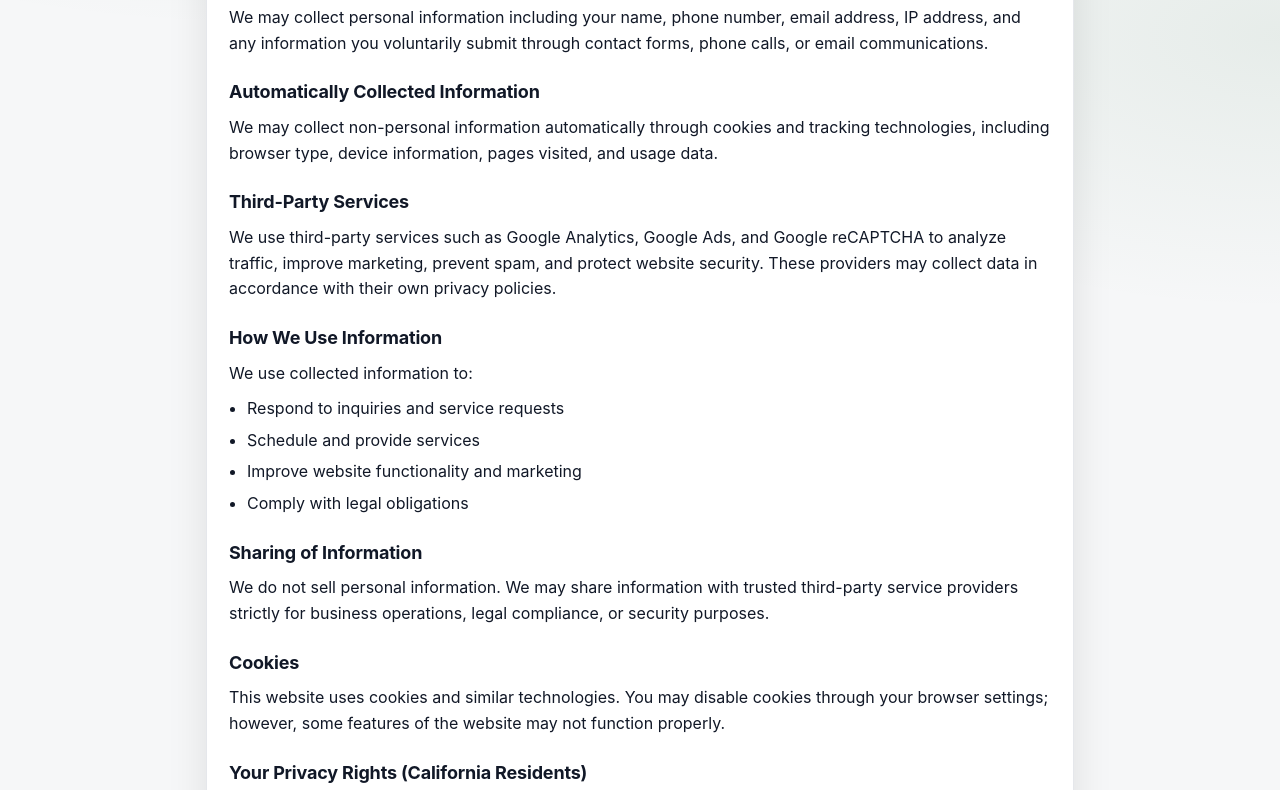
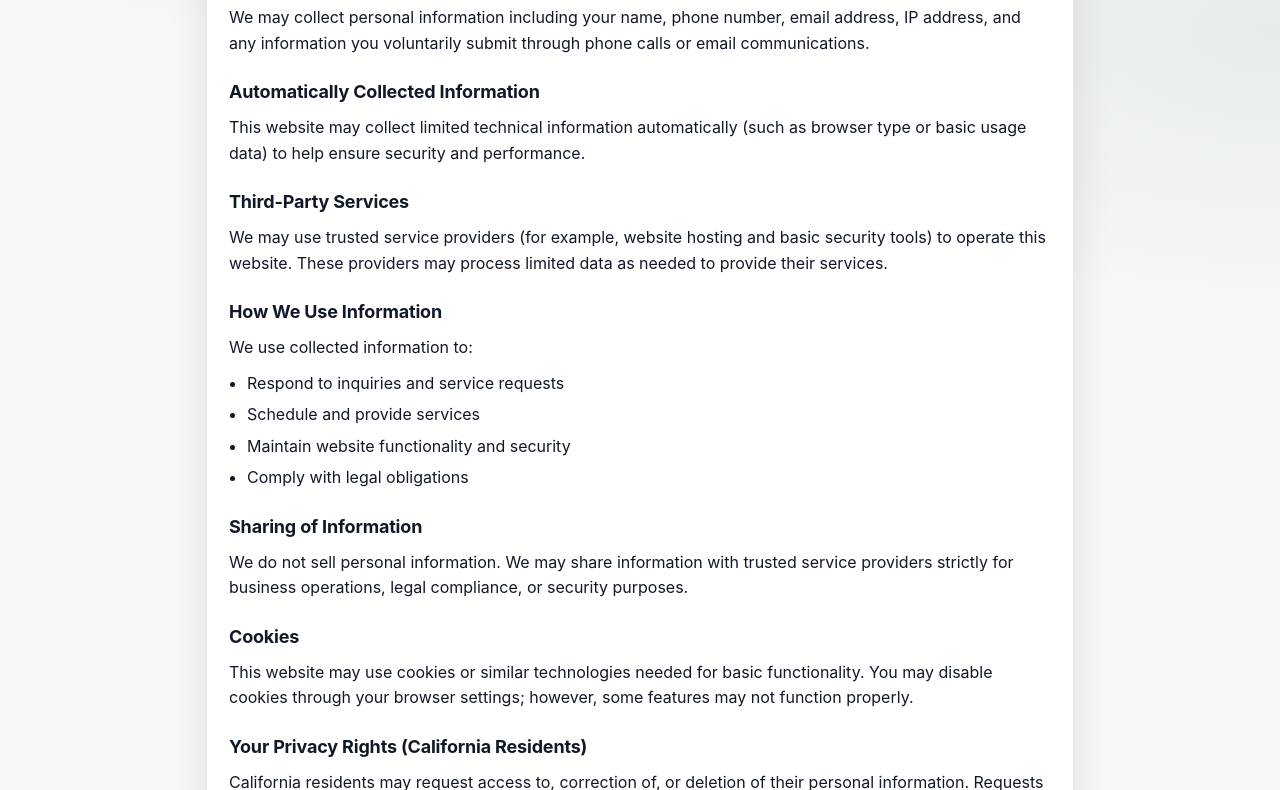
Before and after one commit to prolinegaragedoorllc/prolinegaragedoorllc, a plain HTML site: page privacy-policy.html in a window 1280 px wide. Shown: the part 332-1122 px from the top of the page. Drawn offline with Linux system fonts and the light colour scheme.

Commit message:
Update privacy-policy.html

```diff
--- a/privacy-policy.html
+++ b/privacy-policy.html
@@ -159,20 +159,19 @@
         <h2>Information We Collect</h2>
         <p>
           We may collect personal information including your name, phone number, email address, IP address,
-          and any information you voluntarily submit through contact forms, phone calls, or email communications.
+          and any information you voluntarily submit through phone calls or email communications.
         </p>
 
         <h2>Automatically Collected Information</h2>
         <p>
-          We may collect non-personal information automatically through cookies and tracking technologies,
-          including browser type, device information, pages visited, and usage data.
+          This website may collect limited technical information automatically (such as browser type or basic
+          usage data) to help ensure security and performance.
         </p>
 
         <h2>Third-Party Services</h2>
         <p>
-          We use third-party services such as Google Analytics, Google Ads, and Google reCAPTCHA to analyze
-          traffic, improve marketing, prevent spam, and protect website security. These providers may collect
-          data in accordance with their own privacy policies.
+          We may use trusted service providers (for example, website hosting and basic security tools)
+          to operate this website. These providers may process limited data as needed to provide their services.
         </p>
 
         <h2>How We Use Information</h2>
@@ -180,20 +179,20 @@
         <ul>
           <li>Respond to inquiries and service requests</li>
           <li>Schedule and provide services</li>
-          <li>Improve website functionality and marketing</li>
+          <li>Maintain website functionality and security</li>
           <li>Comply with legal obligations</li>
         </ul>
 
         <h2>Sharing of Information</h2>
         <p>
-          We do not sell personal information. We may share information with trusted third-party service providers
+          We do not sell personal information. We may share information with trusted service providers
           strictly for business operations, legal compliance, or security purposes.
         </p>
 
         <h2>Cookies</h2>
         <p>
-          This website uses cookies and similar technologies. You may disable cookies through your browser settings;
-          however, some features of the website may not function properly.
+          This website may use cookies or similar technologies needed for basic functionality.
+          You may disable cookies through your browser settings; however, some features may not function properly.
         </p>
 
         <h2>Your Privacy Rights (California Residents)</h2>
@@ -234,14 +233,10 @@
         </div>
 
         <footer>
-          © <span id="year"></span> ProLine Garage Door LLC. All rights reserved.
+          © 2026 ProLine Garage Door LLC. All rights reserved.
         </footer>
       </div>
     </main>
   </div>
-
-  <script>
-    document.getElementById("year").textContent = new Date().getFullYear();
-  </script>
 </body>
 </html>
```
